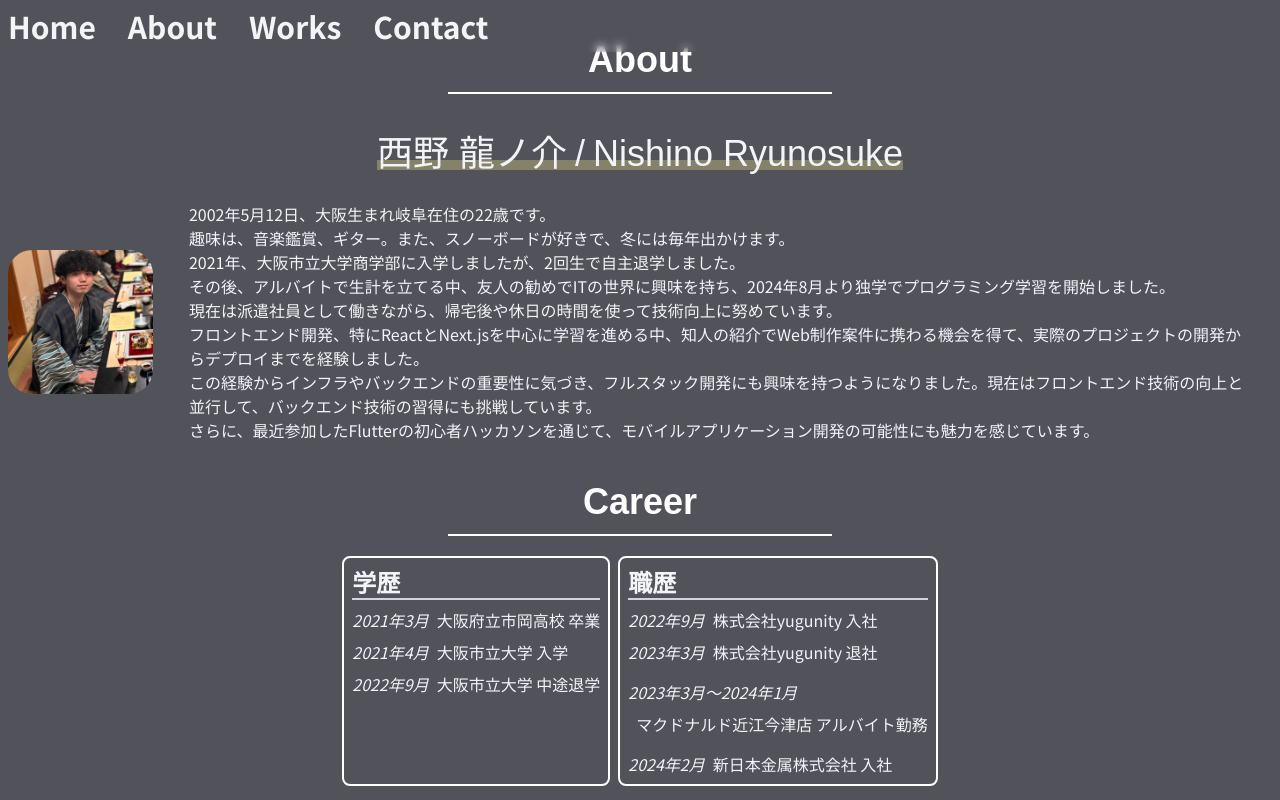
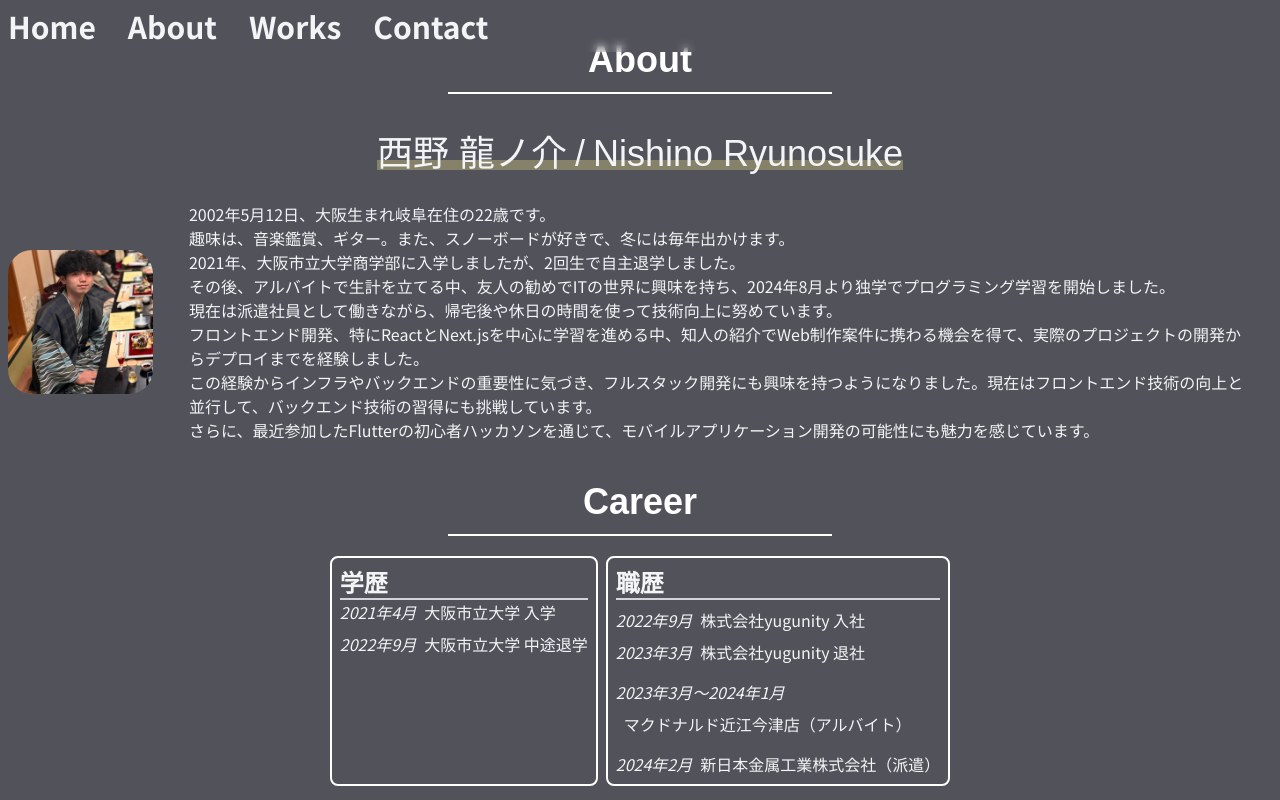
Before and after one commit to ryuno3/portfolio, a Next.js app: page /about in a window 1280 px wide. Shown: the top 800 px of the page. Built offline with nearby package versions, Linux system fonts and the light colour scheme; a web font is replaced by a local one.

Commit message:
🚧 Loading画面の作成明日終わらせる

```diff
--- a/src/app/about/page.tsx
+++ b/src/app/about/page.tsx
@@ -32,7 +32,6 @@ const About = () => {
             src="/my_image.jpeg"
             alt="Ryunosuke"
             fill
-            priority
             sizes="200px"
             className="rounded-3xl object-cover"
           />
--- /dev/null
+++ b/src/app/loading.tsx
@@ -0,0 +1,3 @@
+export default function Loading() {
+  return <div className="text-2xl text-center">Loading...</div>;
+}
--- a/src/components/sections/about/Career.tsx
+++ b/src/components/sections/about/Career.tsx
@@ -10,10 +10,6 @@ const Career = () => {
         </header>
         <article className="flex flex-col">
           <ul className="flex flex-col gap-2">
-            <li className="flex flex-row gap-2 mt-2">
-              <time className="italic">2021年3月</time>
-              <p className="whitespace-nowrap">大阪府立市岡高校 卒業</p>
-            </li>
             <li className="flex flex-row gap-2">
               <time className="italic">2021年4月</time>
               <p className="whitespace-nowrap">大阪市立大学 入学</p>
@@ -43,11 +39,11 @@ const Career = () => {
               <time className="italic">2023年3月〜2024年1月</time>
             </li>
             <li className=" ml-2 mb-2">
-              <p className="whitespace-nowrap">マクドナルド近江今津店 アルバイト勤務</p>
+              <p className="whitespace-nowrap">マクドナルド近江今津店（アルバイト）</p>
             </li>
             <li className="flex flex-row gap-2">
               <time className="italic">2024年2月</time>
-              <p className="whitespace-nowrap">新日本金属株式会社 入社</p>
+              <p className="whitespace-nowrap">新日本金属工業株式会社（派遣）</p>
             </li>
           </ul>
         </article>
```
